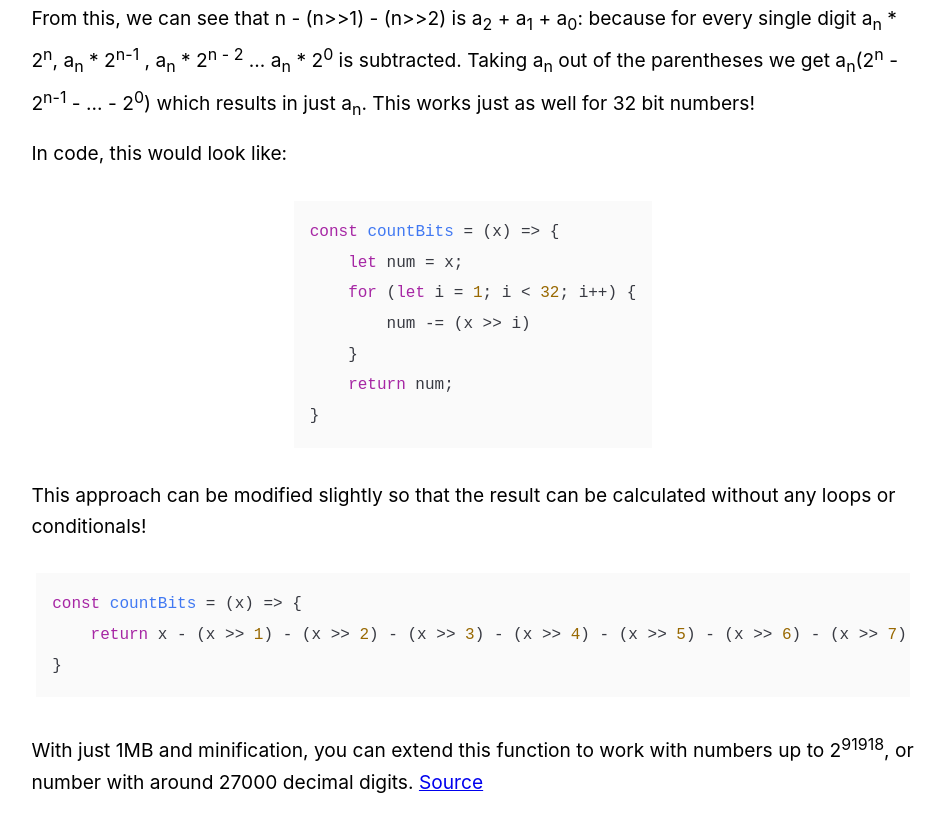
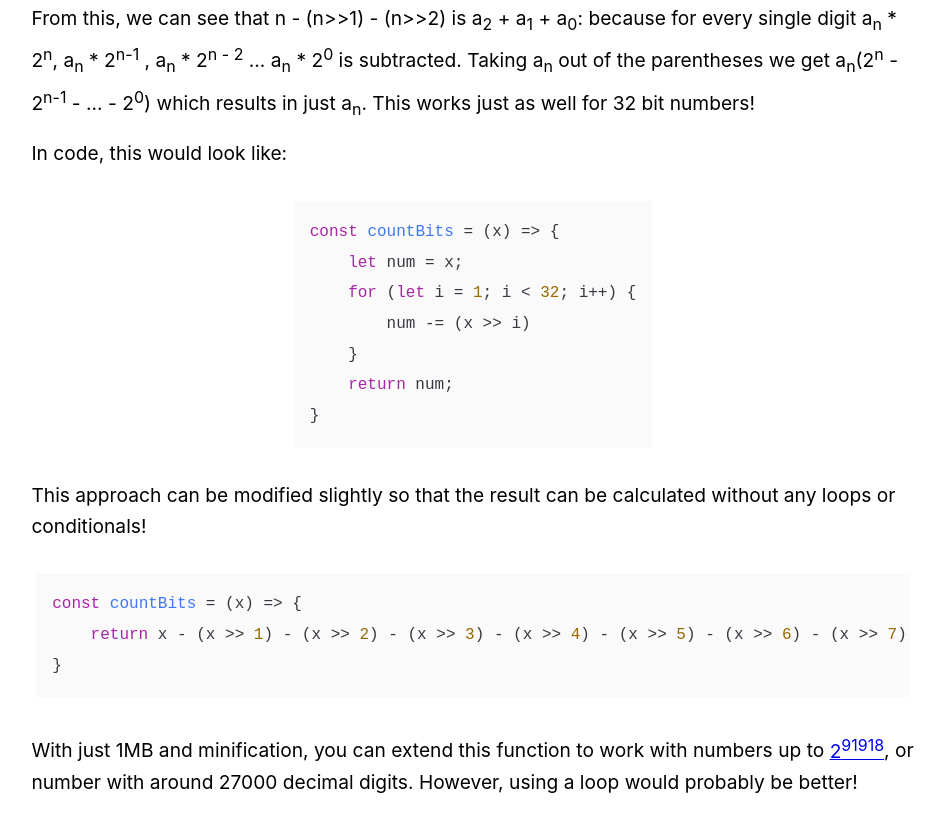
Before and after one commit to Bulmenisaurus/SoME2, a website: page index.html in a window 1280 px wide. Shown: the part 2751-3583 px from the top of the page, without its empty margins (167-1112 px from the left). Drawn offline with nearby package versions, Linux system fonts and the light colour scheme.

Commit message:
add a sentence

```diff
--- a/index.html
+++ b/index.html
@@ -203,13 +203,14 @@
 
             <p>
                 With just 1MB and minification, you can extend this function to work with numbers up
-                to 2<sup>91918</sup>, or number with around 27000 decimal digits.
+                to
                 <a
                     href="https://www.desmos.com/calculator/c7eavjgwmm"
                     target="_blank"
                     rel="noopener noreferrer"
-                    >Source</a
-                >
+                    >2<sup>91918</sup></a
+                >, or number with around 27000 decimal digits. However, using a loop would probably
+                be better!
             </p>
         </article>
     </body>
```
